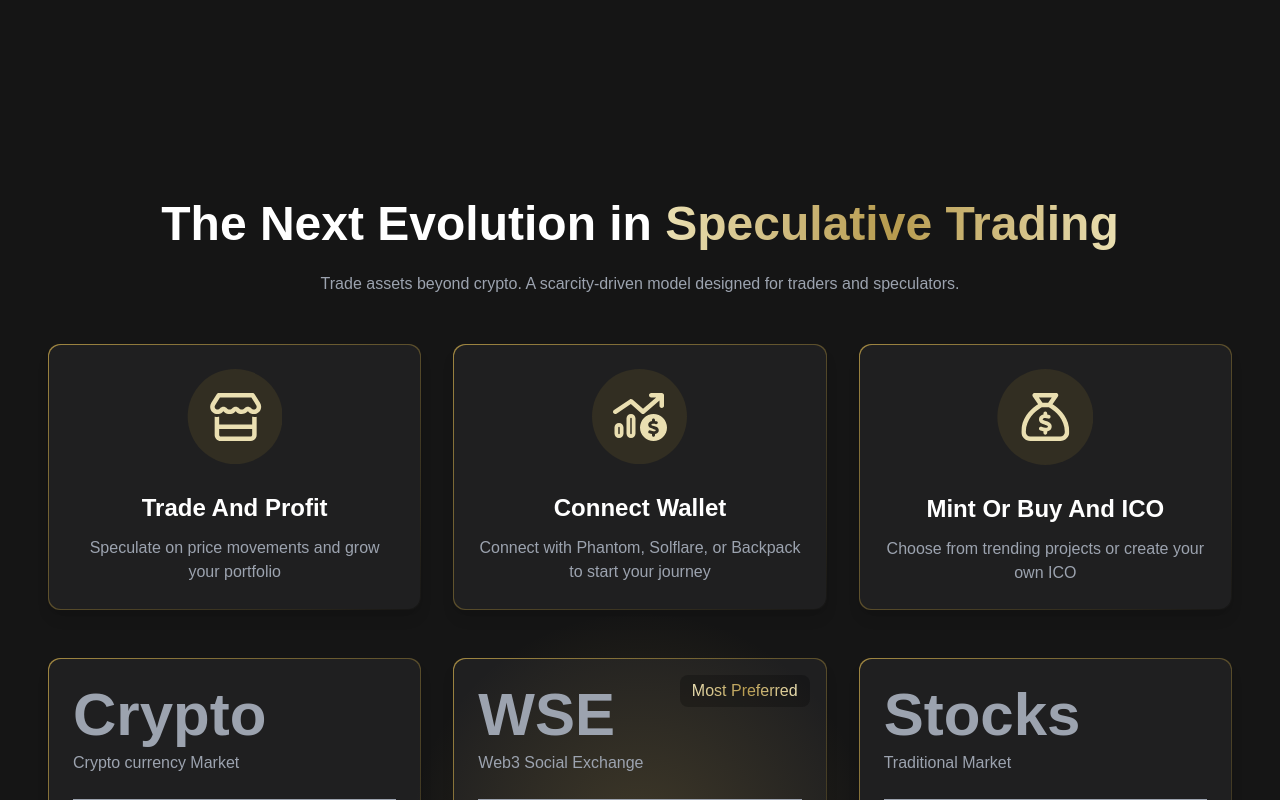
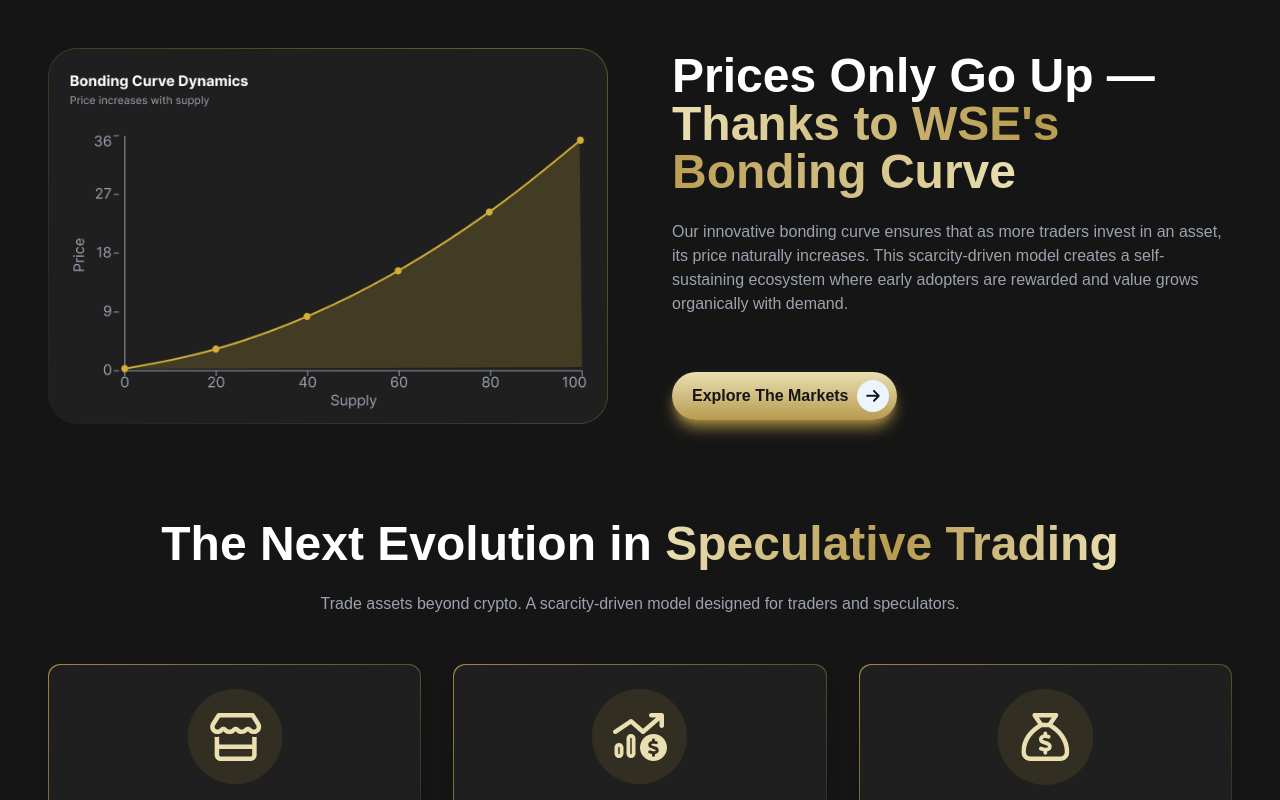
Before and after one commit to wallstreetmeetscrypto/StreetX, a Next.js app: page / in a window 1280 px wide. Shown: the top 800 px of the page. Built offline with nearby package versions, Linux system fonts and the light colour scheme.

Commit message:
add: bonding curve

```diff
--- a/package.json
+++ b/package.json
@@ -9,6 +9,8 @@
     "lint": "next lint"
   },
   "dependencies": {
+    "@heroui/react": "^2.7.4",
+    "framer-motion": "^12.4.10",
     "motion": "^12.4.10",
     "next": "15.2.0",
     "react": "^19.0.0",
--- a/src/app/layout.tsx
+++ b/src/app/layout.tsx
@@ -2,6 +2,7 @@
 import { Geist, Geist_Mono } from "next/font/google";
 import "./globals.css";
 import Layout from "@/components/Layout/layout";
+import { Providers } from "./providers";
 
 const geistSans = Geist({
   variable: "--font-geist-sans",
@@ -28,9 +29,11 @@
       <body
         className={`${geistSans.variable} ${geistMono.variable} antialiased`}
       >
-        <Layout>
-          {children}
-        </Layout>
+        <Providers>
+          <Layout>
+            {children}
+          </Layout>
+        </Providers>
       </body>
     </html>
   );
--- a/src/app/page.tsx
+++ b/src/app/page.tsx
@@ -1,4 +1,5 @@
 import About from "@/landing/About";
+import BondingCurve from "@/landing/BondingCurve";
 import Steps from "@/landing/Steps";
 import Trading from "@/landing/Trading";
 import Image from "next/image";
@@ -6,6 +7,7 @@
 export default function Home() {
   return (
     <>
+      <BondingCurve />
       <Trading />
       <Steps />
       <About />
--- /dev/null
+++ b/src/app/providers.tsx
@@ -0,0 +1,10 @@
+'use client'
+
+
+export function Providers({children}: { children: React.ReactNode }) {
+  return (
+    <div>
+      {children}
+    </div>
+  )
+}
--- /dev/null
+++ b/src/landing/BondingCurve.tsx
@@ -0,0 +1,35 @@
+"use client"
+import BackgroundImage from "@/components/BackgroundImage"
+import ActionButton from "@/components/Buttons/ActionButton"
+import { tradingSteps } from "@/static/data"
+import { Custom } from "@/styles/custom"
+import * as motion from "motion/react-client"
+import Image from "next/image"
+
+
+const BondingCurve = () => {
+
+
+  return (
+    <section className={`${Custom.section} flex flex-col items-center justify-center relative`}>
+      <div className="grid grid-cols-1 md:grid-cols-2 gap-16">
+        <Image
+          src="/img/bc.png"
+          width={0}
+          height={0}
+          sizes="50vw"
+          style={{ width: '100%', height: 'auto' }} alt="bonding curve" className="w-full md:w-1/2" />
+        <div className="flex flex-col justify-center items-start">
+          <div className="text-start flex flex-col gap-6">
+            <h3 className="font-bold text-3xl sm:text-4xl lg:text-5xl">Prices Only Go Up —<span className="bg-gradient-to-r from-gold-100 via-gold-300 to-gold-100 bg-clip-text text-transparent">Thanks to WSE's Bonding Curve</span></h3>
+            <p className="text-dark-50 text-sm md:text-base max-w-3xl">Our innovative bonding curve ensures that as more traders invest in an asset, its price naturally increases. This scarcity-driven model creates a self-sustaining ecosystem where early adopters are rewarded and value grows organically with demand.</p>
+          </div>
+          <ActionButton name="Explore The Markets" onClick={() => { }} className="mt-14" />
+        </div>
+      </div>
+    </section>
+  )
+}
+
+
+export default BondingCurve
--- a/src/landing/Steps.tsx
+++ b/src/landing/Steps.tsx
@@ -5,13 +5,22 @@
 import { Custom } from "@/styles/custom"
 import * as motion from "motion/react-client"
 import Image from "next/image"
+import { useEffect, useState } from "react"
 
 
 const Steps = () => {
 
+  const [rendered, setRendered] = useState(false)
+
+  useEffect(() => {
+    if (window) {
+      setRendered(true)
+    }
+  }, [])
+
 
   return (
-    <section className={`${Custom.section} flex flex-col items-center justify-center relative md:py-[100px] lg:py-[200px]`}>
+    rendered ? <section className={`${Custom.section} flex flex-col items-center justify-center relative md:py-[100px] lg:py-[200px]`}>
       <div className="text-center flex flex-col gap-6">
         <h3 className="font-bold text-3xl sm:text-4xl lg:text-5xl">Start Trading in <span className="bg-gradient-to-r from-gold-100 via-gold-300 to-gold-100 bg-clip-text text-transparent">3 Simple Steps</span></h3>
         <p className="text-dark-50 text-sm md:text-base max-w-3xl">Unlock the Full Potential of WSE: Follow These 3 Simple Steps to Start Trading, Maximize Your Profits, and Elevate Your Investment Game Effortlessly!</p>
@@ -24,8 +33,8 @@
           <StepsCard key={step.name} item={step} className="w-full" />
         ))}
       </div>
-      <ActionButton name="Start Trading Now" onClick={() => { }} className="mt-14"/>
-    </section>
+      <ActionButton name="Start Trading Now" onClick={() => { }} className="mt-14" />
+    </section>:<></>
   )
 }
 
--- a/src/landing/Trading.tsx
+++ b/src/landing/Trading.tsx
@@ -9,7 +9,7 @@
 const Trading = () => {
 
   return (
-    <section className={`${Custom.section} flex flex-col items-center justify-center relative md:py-[100px] lg:py-[200px]`}>
+    <section className={`${Custom.section} flex flex-col items-center justify-center relative md:py-[100px]`}>
       <div className="text-center flex flex-col gap-6">
         <h3 className="font-bold text-3xl sm:text-4xl lg:text-5xl">The Next Evolution in <span className={Custom.goldgradient}>Speculative Trading</span></h3>
         <p className="text-dark-50 text-sm md:text-base text-center">Trade assets beyond crypto. A scarcity-driven model designed for traders and speculators.</p>
```
Also changed, not shown: src/components/Icons/icons.tsx (+3 -3 lines), public/img/trading.png (added), 1 other file (tests, documents, lock files or other folders).
